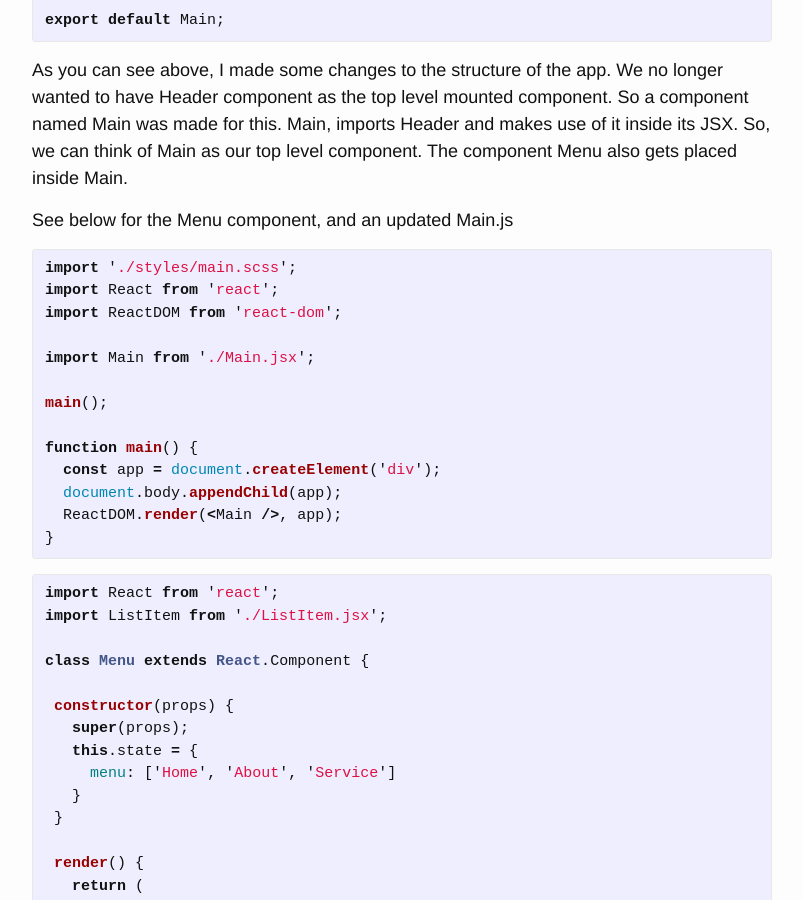
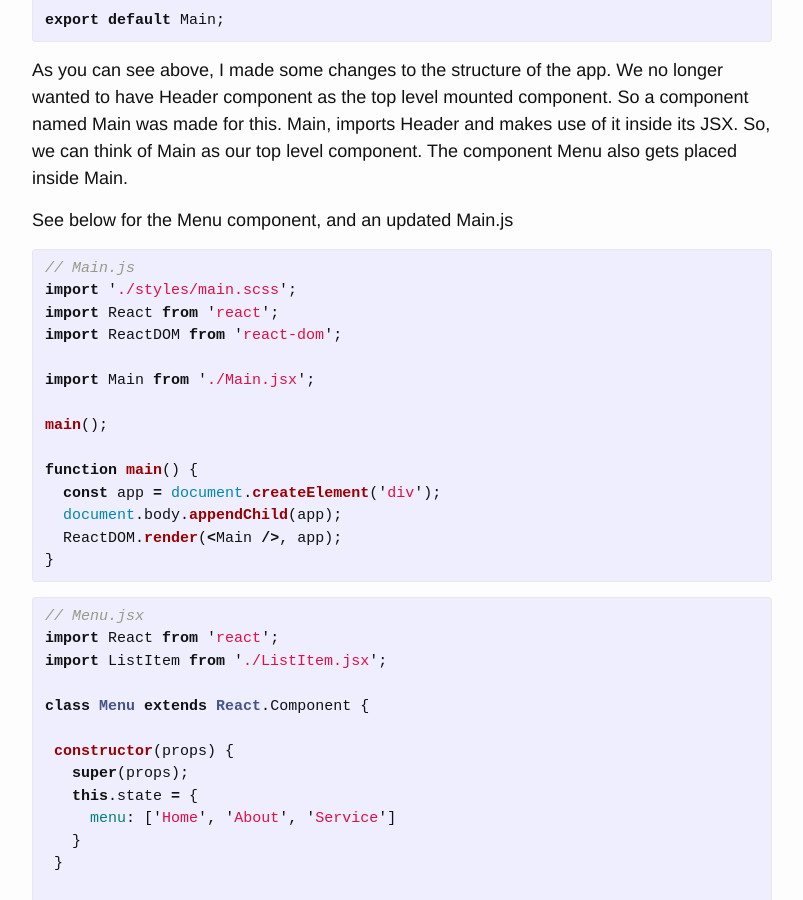
Before and after one commit to philipjc/old_philipjc, a Jekyll site: the page built from _posts/2016-01-03-react-class-component.markdown, in a window 1280 px wide and 900 px high, scrolled down 3343 px. Shown: the whole window, without its empty margins (238-1041 px from the left). Built offline with Jekyll 4.4.1, drawn with Linux system fonts in a browser that asks for light colours; comment, search, counter and statistics services are not loaded.

Commit message:
Update 2016-01-03-react-class-component.markdown

```diff
--- a/_posts/2016-01-03-react-class-component.markdown
+++ b/_posts/2016-01-03-react-class-component.markdown
@@ -119,6 +119,7 @@ As you can see above, I made some changes to the structure of the app. We no lon
 
 See below for the Menu component, and an updated Main.js
 {% highlight js%}
+// Main.js
 import './styles/main.scss';
 import React from 'react';
 import ReactDOM from 'react-dom';
@@ -135,6 +136,7 @@ function main() {
 {% endhighlight %}
 
 {% highlight js%}
+// Menu.jsx
 import React from 'react';
 import ListItem from './ListItem.jsx';
 
```
